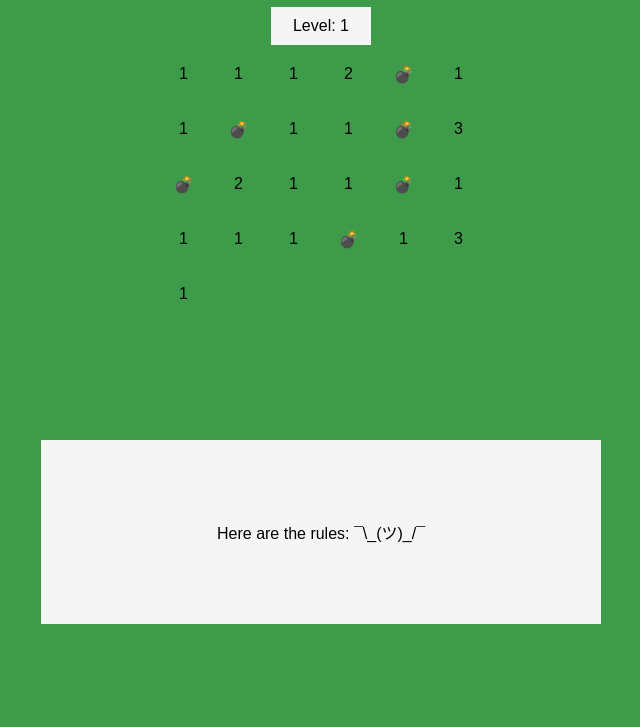
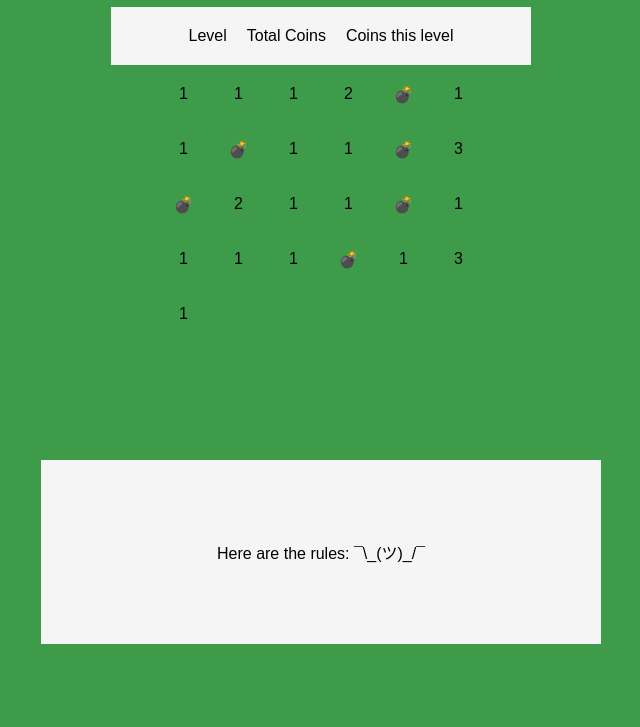
Before and after one commit to aglgit/voltorb-flip, a website built with Vite: page index.html in a window 1280 px wide. Shown: the part 73-800 px from the top of the page, without its empty margins (319-959 px from the left). Built offline with nearby package versions, Linux system fonts and the light colour scheme.

Commit message:
Add some new elements

```diff
--- a/index.html
+++ b/index.html
@@ -8,7 +8,11 @@
   </head>
   <body>
     <h1>Voltorb Flip</h1>
-    <div id="game-info">Level: 1</div>
+    <div id="game-info">
+      <div class="info-text" id="info-level">Level</div>
+      <div class="info-text" id="info-coins">Total Coins</div>
+      <div class="info-text" id="info-coins-level">Coins this level</div>
+    </div>
     <div id="game-container">
       <div id="game-board"></div>
     </div>
--- a/style.css
+++ b/style.css
@@ -10,9 +10,14 @@ body {
     justify-content: center;
     align-items: center;
     background-color: #f5f5f5;
+    padding: 10px 10px 10px 10px;
+    margin: 10px auto 10px;
+    max-width: 50vh;
+}
+
+.info-text {
     padding: 10px 10px;
-  margin: 10px auto 10px;
-  max-width: 10vh;
+    white-space: pre-wrap;
 }
 
 #game-container {
@@ -61,7 +66,7 @@ body {
     align-items: center;
     justify-content: center;
     cursor: pointer;
-  white-space:pre-wrap;
+    white-space: pre-wrap;
 }
 
 .empty-tile {
@@ -73,5 +78,5 @@ body {
     align-items: center;
     justify-content: center;
     cursor: pointer;
-  white-space:pre-wrap;
+    white-space: pre-wrap;
 }
```
Lines whose indentation alone changed are shown as unchanged.
